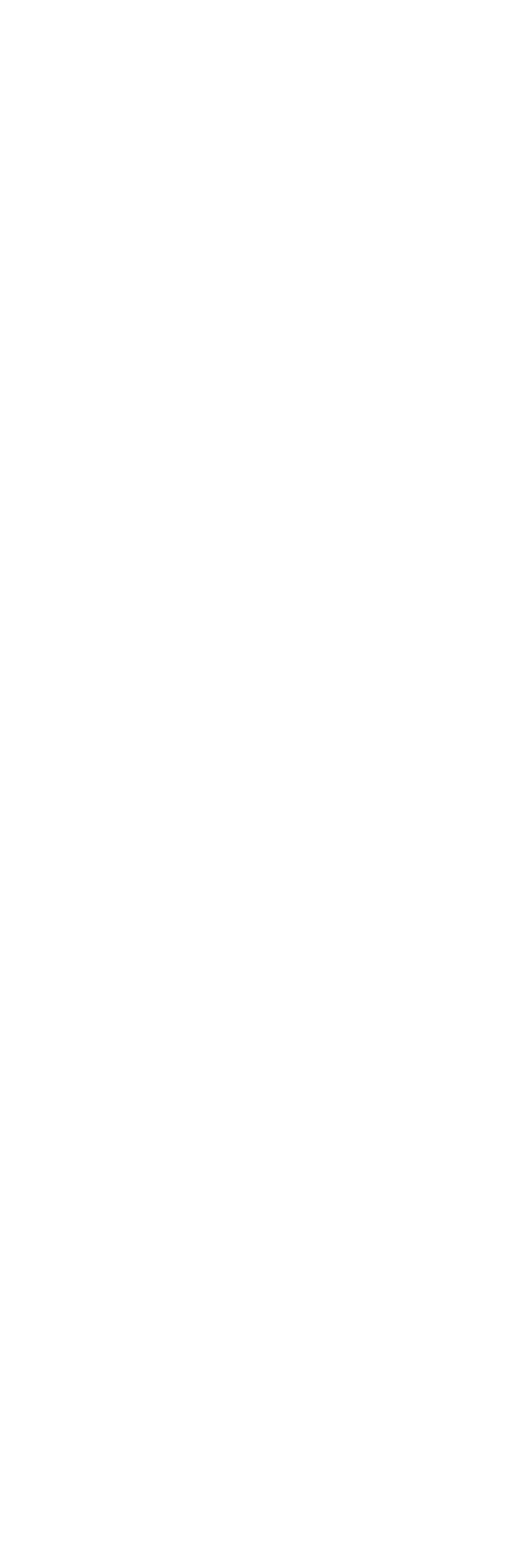
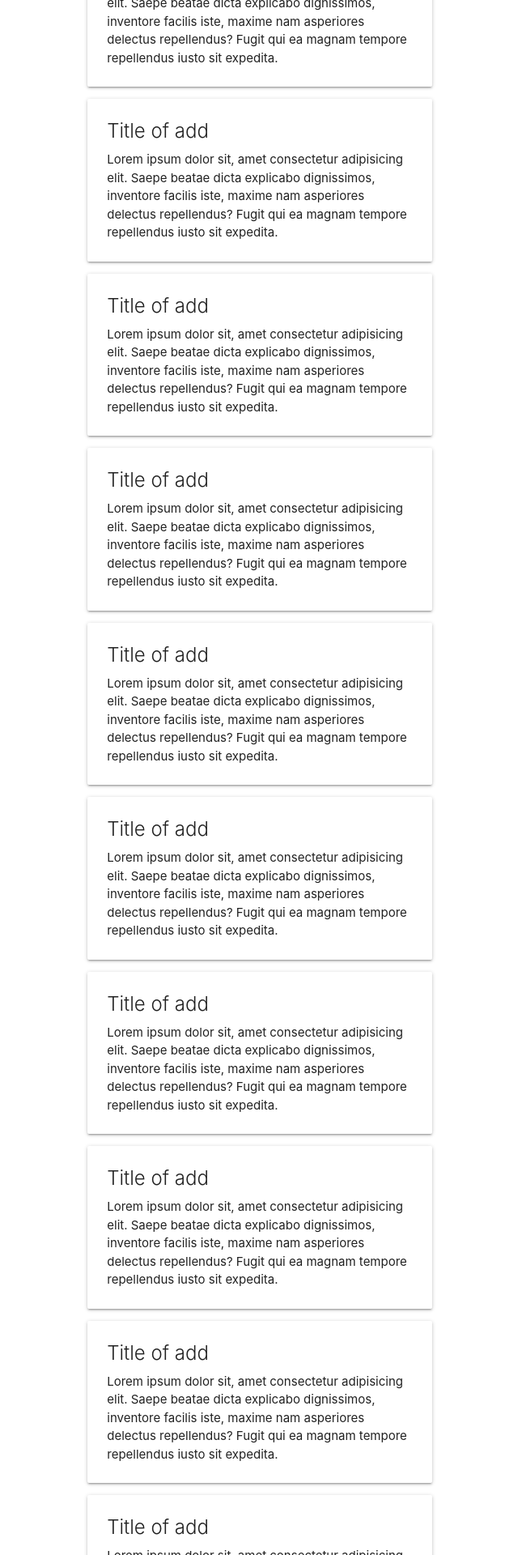
Before and after one commit to tomaszlukaszyk/add-board, a React (Create React App) app: page / in a window 1280 px wide. Shown: the part 180-2100 px from the top of the page at 81% size, without its empty margins (319-959 px from the left). Before the commit the page ends 800 px from the top, so only its background shows below. Built offline with nearby package versions, Linux system fonts and the light colour scheme.

Commit message:
Add dashboard with ads

```diff
--- a/src/App.js
+++ b/src/App.js
@@ -1,6 +1,7 @@
 import React, { Component } from "react";
+import { BrowserRouter as Router, Switch, Route } from "react-router-dom";
 import Navbar from "./components/Navbar";
-import { BrowserRouter as Router, Route } from "react-router-dom";
+import Dashboard from "./components/Dashboard";
 
 class App extends Component {
   render() {
@@ -8,6 +9,9 @@ class App extends Component {
       <Router>
         <div className="App">
           <Navbar />
+          <Switch>
+            <Route exact path="/" component={Dashboard} />
+          </Switch>
         </div>
       </Router>
     );
--- /dev/null
+++ b/src/components/Advertisement.js
@@ -0,0 +1,17 @@
+import React from "react";
+
+export default function Advertisement() {
+  return (
+    <div className="card hoverable">
+      <div className="card-content">
+        <span className="card-title">Title of add</span>
+        <p>
+          Lorem ipsum dolor sit, amet consectetur adipisicing elit. Saepe beatae
+          dicta explicabo dignissimos, inventore facilis iste, maxime nam
+          asperiores delectus repellendus? Fugit qui ea magnam tempore
+          repellendus iusto sit expedita.
+        </p>
+      </div>
+    </div>
+  );
+}
--- /dev/null
+++ b/src/components/Dashboard.js
@@ -0,0 +1,28 @@
+import React, { Component } from "react";
+import Advertisement from "./Advertisement";
+
+export default class Dashboard extends Component {
+  render() {
+    return (
+      <div className="container row section">
+        <div className="col s12 m6 offset-m3">
+          <Advertisement />
+          <Advertisement />
+          <Advertisement />
+          <Advertisement />
+          <Advertisement />
+          <Advertisement />
+          <Advertisement />
+          <Advertisement />
+          <Advertisement />
+          <Advertisement />
+          <Advertisement />
+          <Advertisement />
+          <Advertisement />
+          <Advertisement />
+          <Advertisement />
+        </div>
+      </div>
+    );
+  }
+}
```
